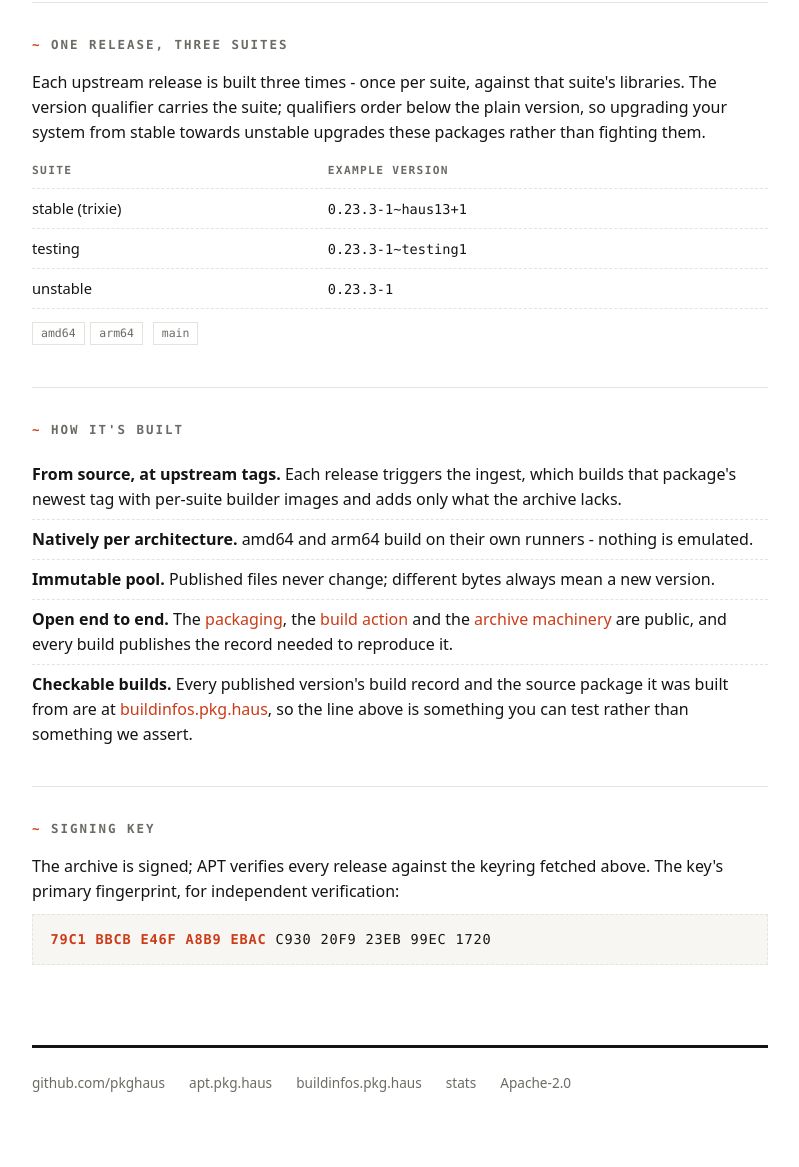
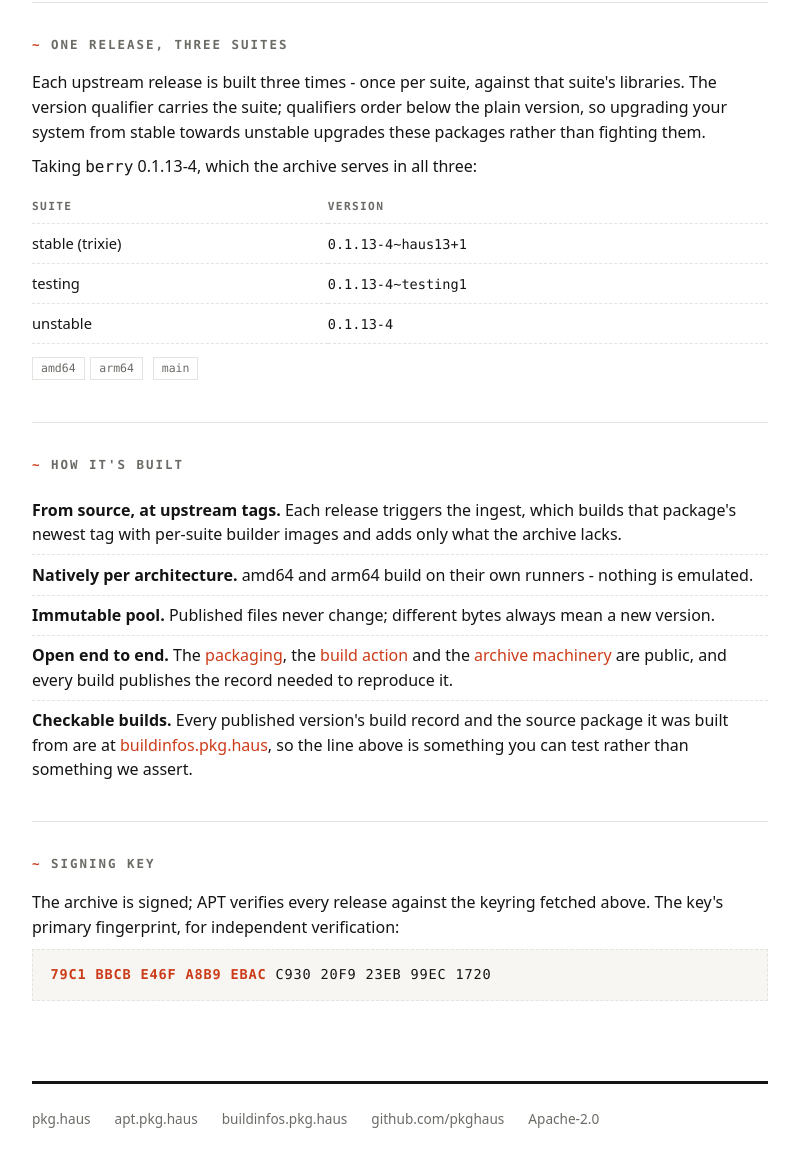
Before and after one commit to pkghaus/website, a plain HTML site: page index.html in a window 1280 px wide. Shown: the part 741-1908 px from the top of the page, without its empty margins (240-1039 px from the left). Drawn offline with Linux system fonts and the light colour scheme; a script that the page names is missing.

Commit message:
Put pkg.haus first, drop the stats link, label the 404 (#7)
* Put pkg.haus first, drop the stats link, label the 404

Every other footer in the estate opens with pkg.haus; these two opened with
github. The order is now the same everywhere: pkg.haus, then the other
hosts, then github.com/pkghaus, then the licence. On the landing page the
first link points at itself, which costs eight characters and is what makes
the first item identical on every page; on the 404 it is not a self-link at
all, it is the way home.

The stats link goes. It was there because nothing else on the landing page
linked /stats, but /stats is a page on apt.pkg.haus rather than a fourth
surface, and apt.pkg.haus's own listing shows stats/ beside dists/ and
pool/, so the route survives.

404.html was titled "pkg.haus", the same as the homepage, so a tab, a
history entry and a bookmark could not tell them apart. It now says
"Not found - pkg.haus", matching what buildinfos already did.

* Show a version the archive actually serves

The qualifier table used 0.23.3-1, which is no package. On a page whose
argument is that everything here is checkable, an invented version is the
wrong kind of example: a reader who looks it up finds nothing.

It now shows berry 0.1.13-4 and names the package, so the three rows can be
checked against the archive. Verified against all three suites as written.

berry because its upstream is dormant. That is what makes a concrete
version safe to print on a static page: a package that releases often would
put this table back out of date within days, which is the reason the
invented version was there in the first place.

```diff
--- a/index.html
+++ b/index.html
@@ -238,15 +238,20 @@
     suite's libraries. The version qualifier carries the suite; qualifiers order
     below the plain version, so upgrading your system from stable towards
     unstable upgrades these packages rather than fighting them.</p>
+    <p>Taking <code>berry</code> 0.1.13-4, which the archive serves in all
+    three:</p>
+    <!-- A real version rather than an invented one, so a reader can check it
+         against the archive. berry's upstream is dormant, which is what makes
+         a concrete version safe to print here. -->
     <div class="tablewrap">
       <table>
         <thead>
-          <tr><th>Suite</th><th>Example version</th></tr>
+          <tr><th>Suite</th><th>Version</th></tr>
         </thead>
         <tbody>
-          <tr><td>stable (trixie)</td><td><code>0.23.3-1~haus13+1</code></td></tr>
-          <tr><td>testing</td><td><code>0.23.3-1~testing1</code></td></tr>
-          <tr><td>unstable</td><td><code>0.23.3-1</code></td></tr>
+          <tr><td>stable (trixie)</td><td><code>0.1.13-4~haus13+1</code></td></tr>
+          <tr><td>testing</td><td><code>0.1.13-4~testing1</code></td></tr>
+          <tr><td>unstable</td><td><code>0.1.13-4</code></td></tr>
         </tbody>
       </table>
     </div>
@@ -285,10 +290,10 @@
   </section>
 
   <footer>
-    <a href="https://github.com/pkghaus">github.com/pkghaus</a>
+    <a href="https://pkg.haus">pkg.haus</a>
     <a href="https://apt.pkg.haus">apt.pkg.haus</a>
     <a href="https://buildinfos.pkg.haus">buildinfos.pkg.haus</a>
-    <a href="https://apt.pkg.haus/stats">stats</a>
+    <a href="https://github.com/pkghaus">github.com/pkghaus</a>
     <span>Apache-2.0</span>
   </footer>
 </main>
```
Also changed, not shown: 404.html (+3 -3 lines).
